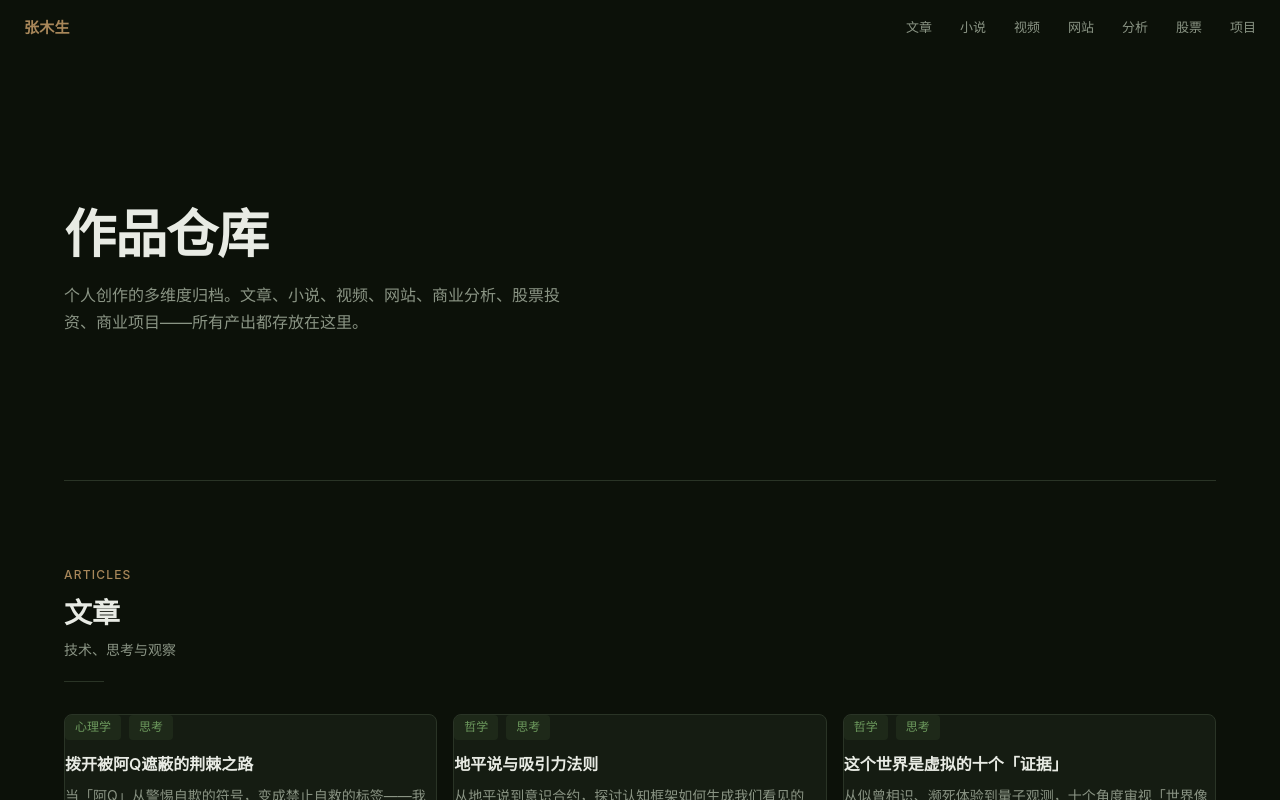
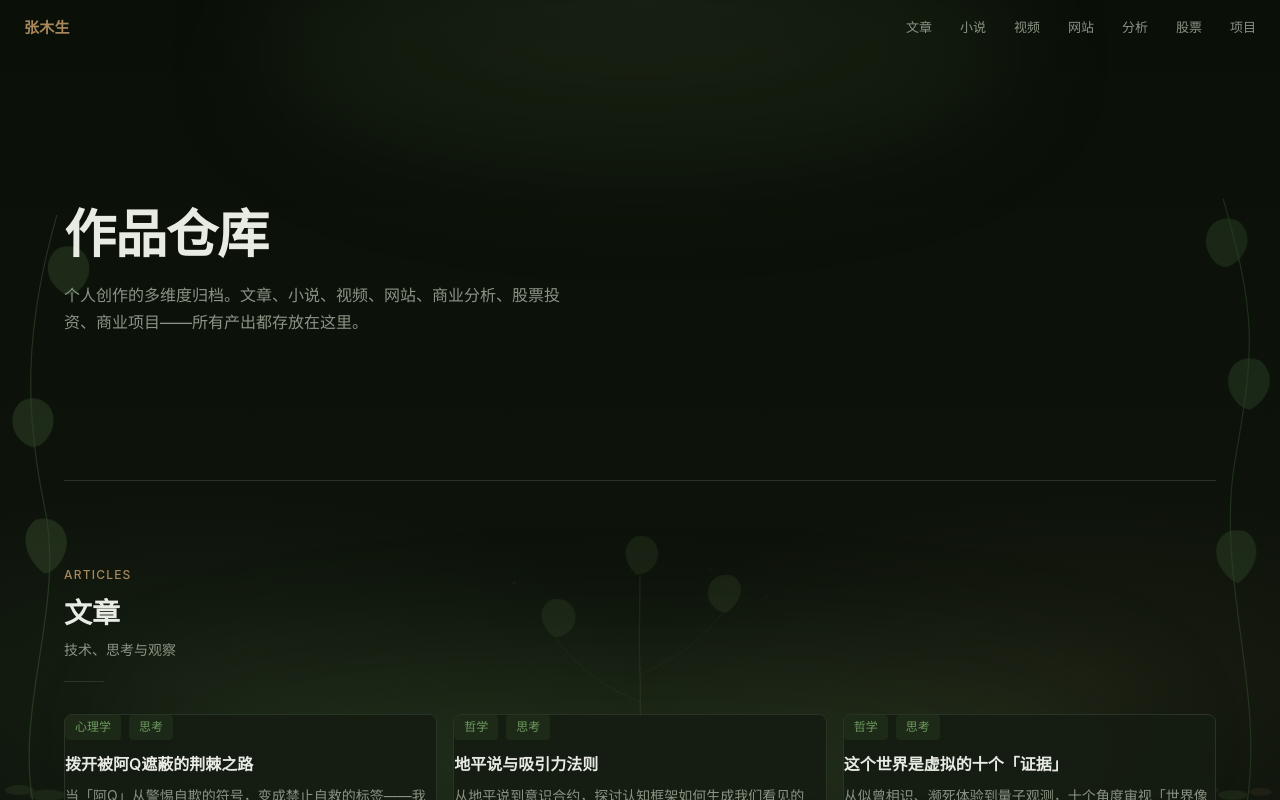
Before and after one commit to shawnzhang0509-ai/zhangmusheng, a React (Vite) app: page / in a window 1280 px wide. Shown: the top 800 px of the page. Built offline with nearby package versions, Linux system fonts and the light colour scheme.

Commit message:
添加草木生长 SVG 背景层，替代纯色底
Co-authored-by: shawnzhang0509-ai <shawnzhang0509-ai@users.noreply.github.com>

```diff
--- a/src/App.tsx
+++ b/src/App.tsx
@@ -1,4 +1,5 @@
 import { BrowserRouter, Route, Routes } from 'react-router'
+import WoodGrowthBackground from './components/WoodGrowthBackground'
 import HomePage from './pages/HomePage'
 import ArticlePage from './pages/ArticlePage'
 import VideoPage from './pages/VideoPage'
@@ -6,11 +7,14 @@ import VideoPage from './pages/VideoPage'
 export default function App() {
   return (
     <BrowserRouter>
-      <Routes>
-        <Route path="/" element={<HomePage />} />
-        <Route path="/articles/:slug" element={<ArticlePage />} />
-        <Route path="/videos/:slug" element={<VideoPage />} />
-      </Routes>
+      <WoodGrowthBackground />
+      <div className="site-shell">
+        <Routes>
+          <Route path="/" element={<HomePage />} />
+          <Route path="/articles/:slug" element={<ArticlePage />} />
+          <Route path="/videos/:slug" element={<VideoPage />} />
+        </Routes>
+      </div>
     </BrowserRouter>
   )
 }
--- /dev/null
+++ b/src/components/WoodGrowthBackground.tsx
@@ -0,0 +1,59 @@
+export default function WoodGrowthBackground() {
+  return (
+    <div className="wood-growth-bg" aria-hidden="true">
+      <div className="wood-growth-base" />
+
+      <svg className="wood-growth-svg wood-growth-svg--left" viewBox="0 0 320 800" fill="none" preserveAspectRatio="xMinYMax meet">
+        <path
+          className="wood-vine"
+          d="M40 800 C 20 680, 80 560, 55 440 S 30 220, 70 80"
+          stroke="currentColor"
+          strokeWidth="1.5"
+        />
+        <path className="wood-leaf wood-leaf--sway-a" d="M55 520 C 30 500, 25 470, 45 455 C 70 448, 88 468, 82 492 C 76 512, 62 522, 55 520 Z" fill="currentColor" />
+        <path className="wood-leaf wood-leaf--sway-b" d="M38 360 C 12 348, 8 318, 28 302 C 54 292, 72 312, 66 336 C 60 354, 46 362, 38 360 Z" fill="currentColor" />
+        <path className="wood-leaf wood-leaf--sway-c" d="M72 180 C 48 168, 42 140, 62 124 C 88 114, 106 134, 100 158 C 94 176, 80 184, 72 180 Z" fill="currentColor" />
+        <ellipse className="wood-grass" cx="24" cy="788" rx="18" ry="6" />
+        <ellipse className="wood-grass" cx="58" cy="794" rx="22" ry="7" />
+        <ellipse className="wood-grass" cx="96" cy="790" rx="16" ry="5" />
+      </svg>
+
+      <svg className="wood-growth-svg wood-growth-svg--right" viewBox="0 0 320 800" fill="none" preserveAspectRatio="xMaxYMax meet">
+        <path
+          className="wood-vine"
+          d="M280 800 C 300 660, 240 520, 265 380 S 290 200, 250 60"
+          stroke="currentColor"
+          strokeWidth="1.5"
+        />
+        <path className="wood-leaf wood-leaf--sway-b" d="M265 540 C 290 522, 298 492, 278 476 C 252 466, 234 486, 240 510 C 246 528, 258 538, 265 540 Z" fill="currentColor" />
+        <path className="wood-leaf wood-leaf--sway-a" d="M282 320 C 308 306, 314 276, 294 260 C 268 250, 250 270, 256 294 C 262 312, 274 320, 282 320 Z" fill="currentColor" />
+        <path className="wood-leaf wood-leaf--sway-c" d="M248 140 C 272 128, 278 100, 258 84 C 232 74, 214 94, 220 118 C 226 136, 240 144, 248 140 Z" fill="currentColor" />
+        <ellipse className="wood-grass wood-grass--brown" cx="224" cy="788" rx="20" ry="6" />
+        <ellipse className="wood-grass" cx="262" cy="794" rx="18" ry="6" />
+        <ellipse className="wood-grass wood-grass--brown" cx="296" cy="790" rx="14" ry="5" />
+      </svg>
+
+      <svg className="wood-growth-svg wood-growth-svg--center" viewBox="0 0 600 400" fill="none" preserveAspectRatio="xMidYMax meet">
+        <path
+          className="wood-trunk"
+          d="M300 400 C 298 340, 302 280, 300 220 C 298 170, 300 120, 300 80"
+          stroke="currentColor"
+          strokeWidth="2"
+        />
+        <path className="wood-branch" d="M300 260 C 250 240, 210 210, 180 170" stroke="currentColor" strokeWidth="1.2" />
+        <path className="wood-branch" d="M300 220 C 350 200, 390 170, 420 130" stroke="currentColor" strokeWidth="1.2" />
+        <path className="wood-leaf wood-leaf--sway-a" d="M178 168 C 158 152, 154 128, 172 116 C 194 108, 212 124, 208 146 C 204 162, 186 170, 178 168 Z" fill="currentColor" />
+        <path className="wood-leaf wood-leaf--sway-c" d="M422 128 C 442 112, 448 88, 430 76 C 408 68, 390 84, 394 106 C 398 122, 414 130, 422 128 Z" fill="currentColor" />
+        <path className="wood-leaf wood-leaf--sway-b" d="M300 76 C 282 58, 280 34, 298 22 C 318 14, 336 30, 332 52 C 328 68, 312 76, 300 76 Z" fill="currentColor" />
+        <circle className="wood-spore" cx="120" cy="90" r="2" />
+        <circle className="wood-spore" cx="480" cy="110" r="1.5" />
+        <circle className="wood-spore" cx="200" cy="60" r="1.2" />
+        <circle className="wood-spore" cx="400" cy="70" r="1.8" />
+        <circle className="wood-spore" cx="300" cy="40" r="1.4" />
+      </svg>
+
+      <div className="wood-growth-glow wood-growth-glow--top" />
+      <div className="wood-growth-glow wood-growth-glow--bottom" />
+    </div>
+  )
+}
--- a/src/index.css
+++ b/src/index.css
@@ -52,6 +52,163 @@
     line-height: 1.6;
   }
 
+  .site-shell {
+    position: relative;
+    z-index: 1;
+    min-height: 100vh;
+  }
+
+  .wood-growth-bg {
+    position: fixed;
+    inset: 0;
+    z-index: 0;
+    pointer-events: none;
+    overflow: hidden;
+  }
+
+  .wood-growth-base {
+    position: absolute;
+    inset: 0;
+    background:
+      radial-gradient(ellipse 90% 60% at 50% 110%, rgba(109, 154, 94, 0.14) 0%, transparent 55%),
+      radial-gradient(ellipse 70% 50% at 15% 85%, rgba(109, 154, 94, 0.08) 0%, transparent 50%),
+      radial-gradient(ellipse 70% 50% at 85% 85%, rgba(168, 135, 90, 0.07) 0%, transparent 50%),
+      radial-gradient(ellipse 50% 35% at 50% 0%, rgba(109, 154, 94, 0.06) 0%, transparent 70%),
+      linear-gradient(180deg, #0a0f08 0%, var(--site-bg) 35%, #0e140c 100%);
+  }
+
+  .wood-growth-svg {
+    position: absolute;
+    color: var(--site-accent);
+    opacity: 0.35;
+  }
+
+  .wood-growth-svg--left {
+    left: 0;
+    bottom: 0;
+    width: min(28vw, 260px);
+    height: 85vh;
+  }
+
+  .wood-growth-svg--right {
+    right: 0;
+    bottom: 0;
+    width: min(28vw, 260px);
+    height: 85vh;
+    color: #5a8a52;
+  }
+
+  .wood-growth-svg--center {
+    left: 50%;
+    bottom: 0;
+    width: min(50vw, 420px);
+    height: 45vh;
+    transform: translateX(-50%);
+    opacity: 0.22;
+  }
+
+  .wood-vine {
+    opacity: 0.7;
+  }
+
+  .wood-trunk {
+    color: var(--site-accent-brown);
+    opacity: 0.55;
+  }
+
+  .wood-branch {
+    opacity: 0.45;
+  }
+
+  .wood-leaf {
+    opacity: 0.55;
+    transform-origin: center;
+  }
+
+  .wood-grass {
+    fill: rgba(109, 154, 94, 0.35);
+  }
+
+  .wood-grass--brown {
+    fill: rgba(168, 135, 90, 0.28);
+  }
+
+  .wood-spore {
+    fill: rgba(109, 154, 94, 0.45);
+  }
+
+  .wood-growth-glow {
+    position: absolute;
+    border-radius: 50%;
+    filter: blur(60px);
+  }
+
+  .wood-growth-glow--top {
+    top: -8%;
+    left: 50%;
+    width: 60vw;
+    height: 30vh;
+    transform: translateX(-50%);
+    background: rgba(109, 154, 94, 0.07);
+  }
+
+  .wood-growth-glow--bottom {
+    bottom: -5%;
+    left: 50%;
+    width: 80vw;
+    height: 25vh;
+    transform: translateX(-50%);
+    background: rgba(109, 154, 94, 0.1);
+  }
+
+  @keyframes wood-leaf-sway-a {
+    0%, 100% { transform: rotate(-2deg) scale(1); }
+    50% { transform: rotate(3deg) scale(1.02); }
+  }
+
+  @keyframes wood-leaf-sway-b {
+    0%, 100% { transform: rotate(2deg) scale(1); }
+    50% { transform: rotate(-3deg) scale(0.98); }
+  }
+
+  @keyframes wood-leaf-sway-c {
+    0%, 100% { transform: rotate(0deg); }
+    50% { transform: rotate(2deg); }
+  }
+
+  .wood-leaf--sway-a {
+    animation: wood-leaf-sway-a 9s ease-in-out infinite;
+  }
+
+  .wood-leaf--sway-b {
+    animation: wood-leaf-sway-b 11s ease-in-out infinite;
+  }
+
+  .wood-leaf--sway-c {
+    animation: wood-leaf-sway-c 13s ease-in-out infinite;
+  }
+
+  @media (max-width: 768px) {
+    .wood-growth-svg--left,
+    .wood-growth-svg--right {
+      width: 36vw;
+      opacity: 0.28;
+    }
+
+    .wood-growth-svg--center {
+      width: 70vw;
+      opacity: 0.16;
+    }
+  }
+
+  @media (prefers-reduced-motion: reduce) {
+    .wood-leaf--sway-a,
+    .wood-leaf--sway-b,
+    .wood-leaf--sway-c {
+      animation: none;
+    }
+  }
+
   h1, h2, h3, h4, h5, h6 {
     word-break: keep-all;
   }
@@ -59,11 +216,12 @@
 
 @layer components {
   .content-card {
-    background: var(--site-bg-card);
+    background: rgba(21, 28, 18, 0.88);
     border: 1px solid var(--site-border);
     border-radius: 8px;
     padding: 20px;
     transition: border-color 0.2s ease;
+    backdrop-filter: blur(8px);
   }
 
   .content-card:hover {
--- a/src/sections/Hero.tsx
+++ b/src/sections/Hero.tsx
@@ -1,6 +1,7 @@
 export default function Hero() {
   return (
     <section
+      className="hero-section"
       style={{
         minHeight: '60vh',
         display: 'flex',
@@ -9,6 +10,7 @@ export default function Hero() {
         padding: '120px 24px 60px',
         maxWidth: 1200,
         margin: '0 auto',
+        position: 'relative',
       }}
     >
       <h1
```
